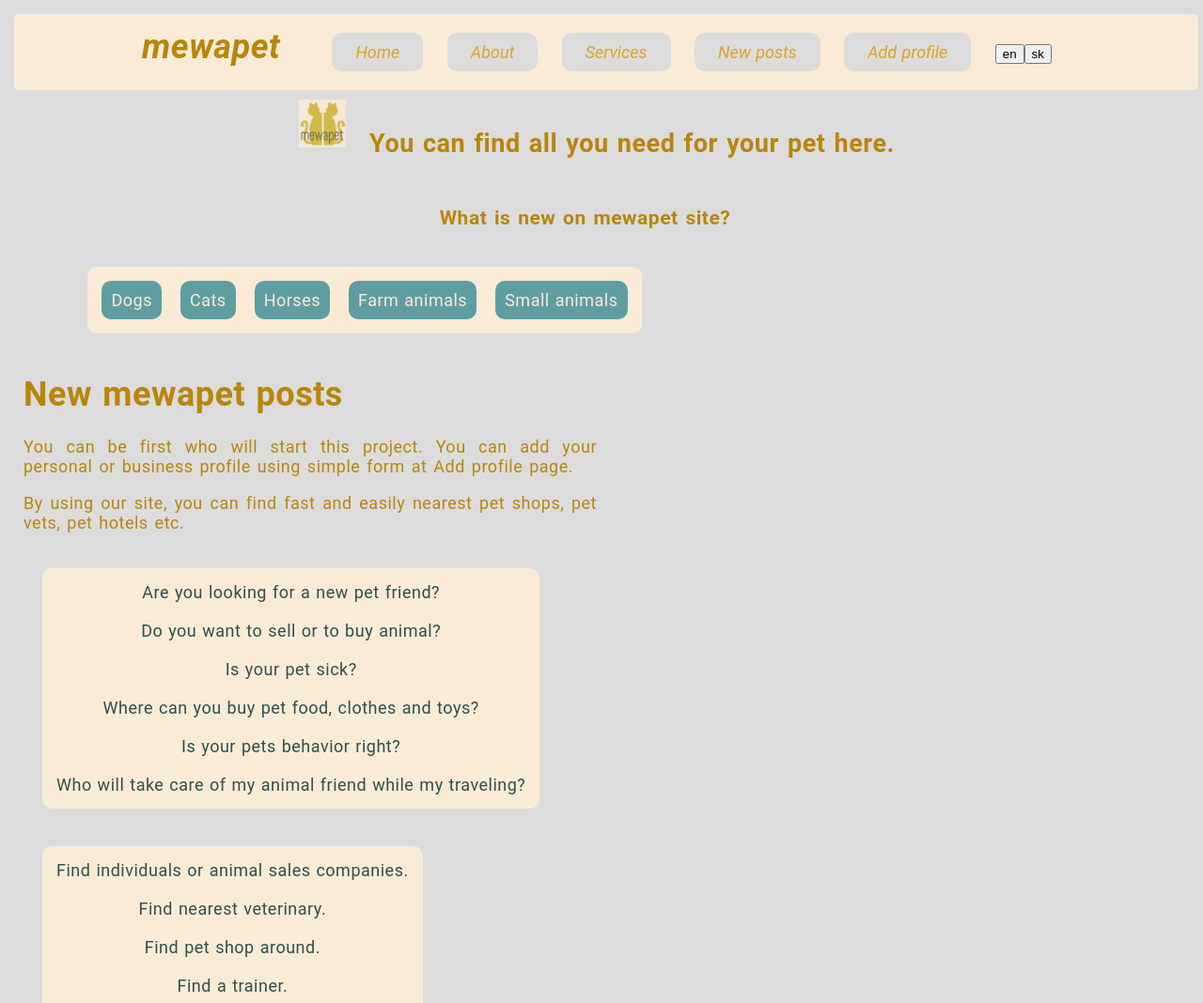
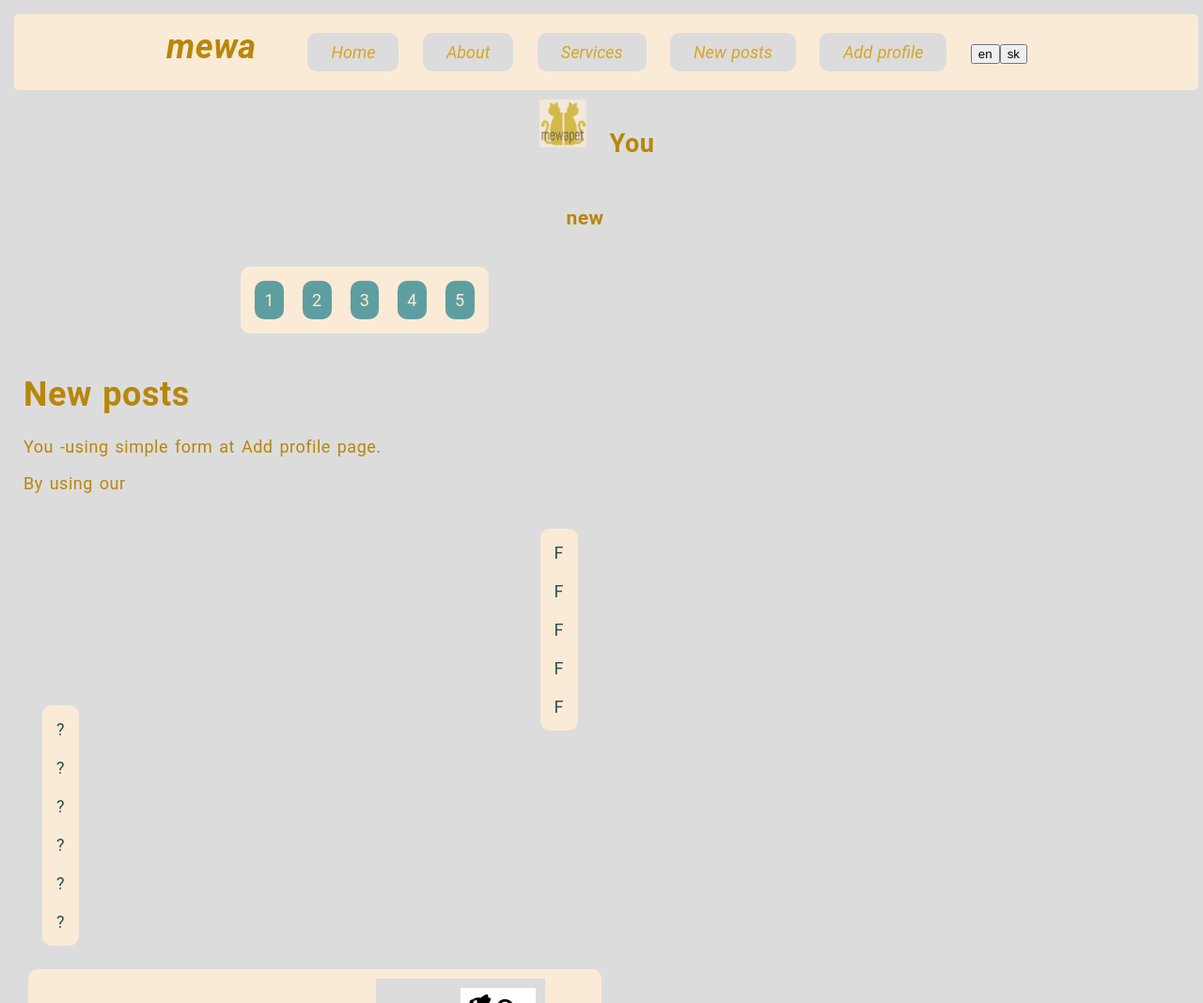
Before and after one commit to coderka/mywebproject, a plain HTML site: page posts.html in a window 1280 px wide. Shown: the top 1068 px of the page at 94% size. Drawn offline with Linux system fonts and the light colour scheme.

Commit message:
Update posts.html

```diff
--- a/posts.html
+++ b/posts.html
@@ -13,7 +13,7 @@ and open the template in the editor.
     </head>
     <body>
         <header>
-            <h1><strong>mewapet</strong></h1>
+            <h1><strong>mewa</strong></h1>
                 <nav>
                     <ul id="nav">
                         <li><a href="index.html">Home</a></li>
@@ -26,44 +26,44 @@ and open the template in the editor.
                 </nav>
         </header>
                 <img class="logo" src="logomewapet.png" alt="logo" width="50"/>
-            <h2><strong>You can find all you need for your pet here.</strong></h2><br>
+            <h2><strong>You </strong></h2><br>
                 <div class="header3">
-                <h3>What is new on mewapet site?</h3>
+                <h3>new </h3>
                 </div>
                 <div class="clearfix"></div>
                 <nav class="columnmenu">
                     <ul>
-                        <li>Dogs</li>
-                        <li>Cats</li>
-                        <li>Horses</li>
-                        <li>Farm animals</li>
-                        <li>Small animals</li>
+                        <li>1</li>
+                        <li>2</li>
+                        <li>3</li>
+                        <li>4</li>
+                        <li>5</i>
                     </ul>
                 </nav>
                 <div class="columncontent">
-            <h1>New mewapet posts</h1>
-            <p>You can be first who will start this project. You can add your personal or business profile using simple form at Add profile page.</p>
-            <p>By using our site, you can find fast and easily nearest pet shops, pet vets, pet hotels etc.<br>
+            <h1>New posts</h1>
+            <p>You -using simple form at Add profile page.</p>
+            <p>By using our <br>
             <div>
                 <nav>
                     <ul>
-                        <li>Are you looking for a new pet friend?</li><br>
-                        <li>Do you want to sell or to buy animal?</li><br>
-                        <li>Is your pet sick?</li><br>
-                        <li>Where can you buy pet food, clothes and toys?</li><br>
-                        <li>Is your pets behavior right?</li><br>
-                        <li>Who will take care of my animal friend while my traveling?</li><br>
+                        <li>?</li><br>
+                        <li>?</li><br>
+                        <li>?</li><br>
+                        <li>?</li><br>
+                        <li>?</li><br>
+                        <li>?</li><br>
                     </ul>
                 </nav>
             </div>
             <div>
                 <nav class="columncontent2">
                         <ul>
-                            <li>Find individuals or animal sales companies.</li><br>
-                            <li>Find nearest veterinary.</li><br>
-                            <li>Find pet shop around.</li><br>
-                            <li>Find a trainer.</li><br>
-                            <li>Find pet hotels.</li><br>
+                            <li>F</li><br>
+                            <li>F</li><br>
+                            <li>F</li><br>
+                            <li>F</li><br>
+                            <li>F</li><br>
                         </ul>
                 </nav>
             </div>
@@ -86,10 +86,10 @@ and open the template in the editor.
                 <div>
                     <address>
                         <img class="logo" src="logomewapet.png" alt="logo" width="50"/><br>
-                        Written by <a href="mailto:cafe5639samo@gmail.com">Maja D.</a><br>
+                        Written by <a href="#">Maja D.</a><br>
                         Kindly visit us at:<br>
-                        <a href="http://www.mewapet.com">mewapet.com</a><br>
-                        mewapet © 2017
+                        <a href="#">.com</a><br>
+                        mewa © 2017
                     </address>
                 </div>
                 <p id="cred">
```
